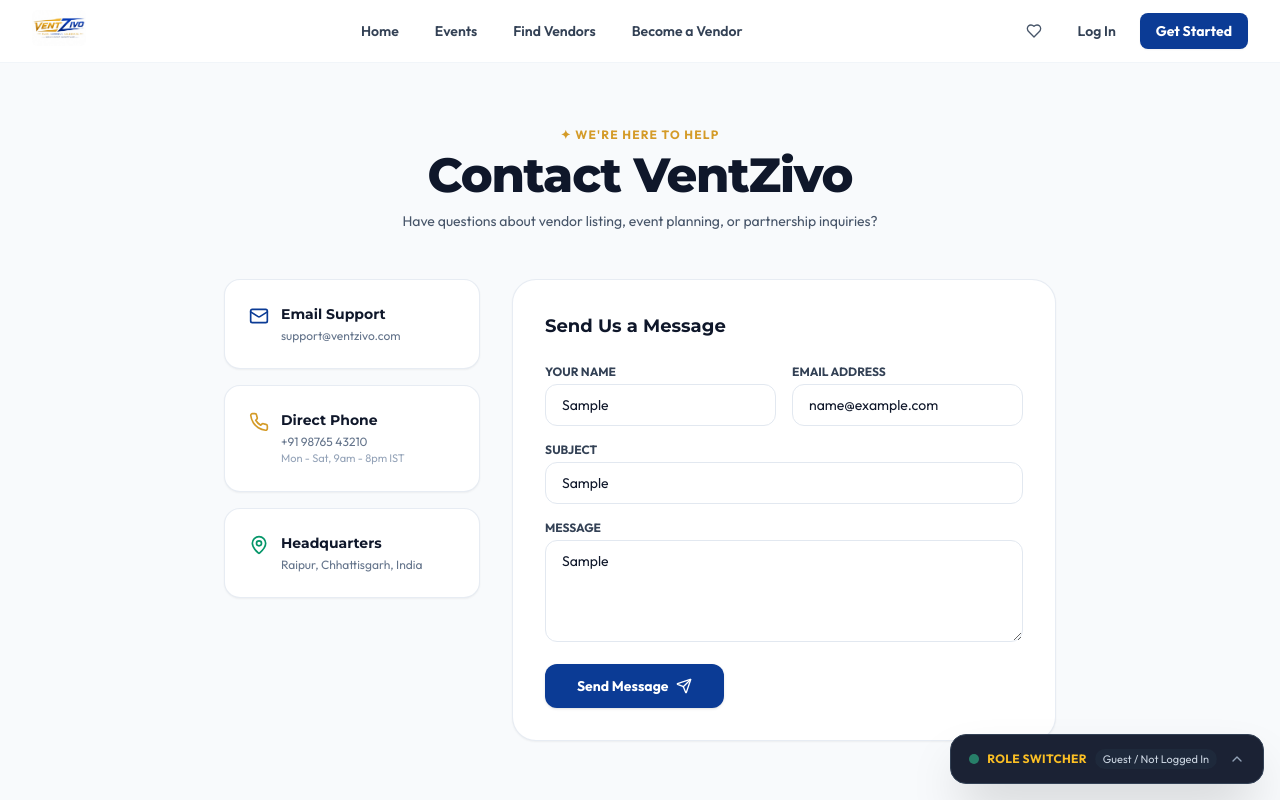
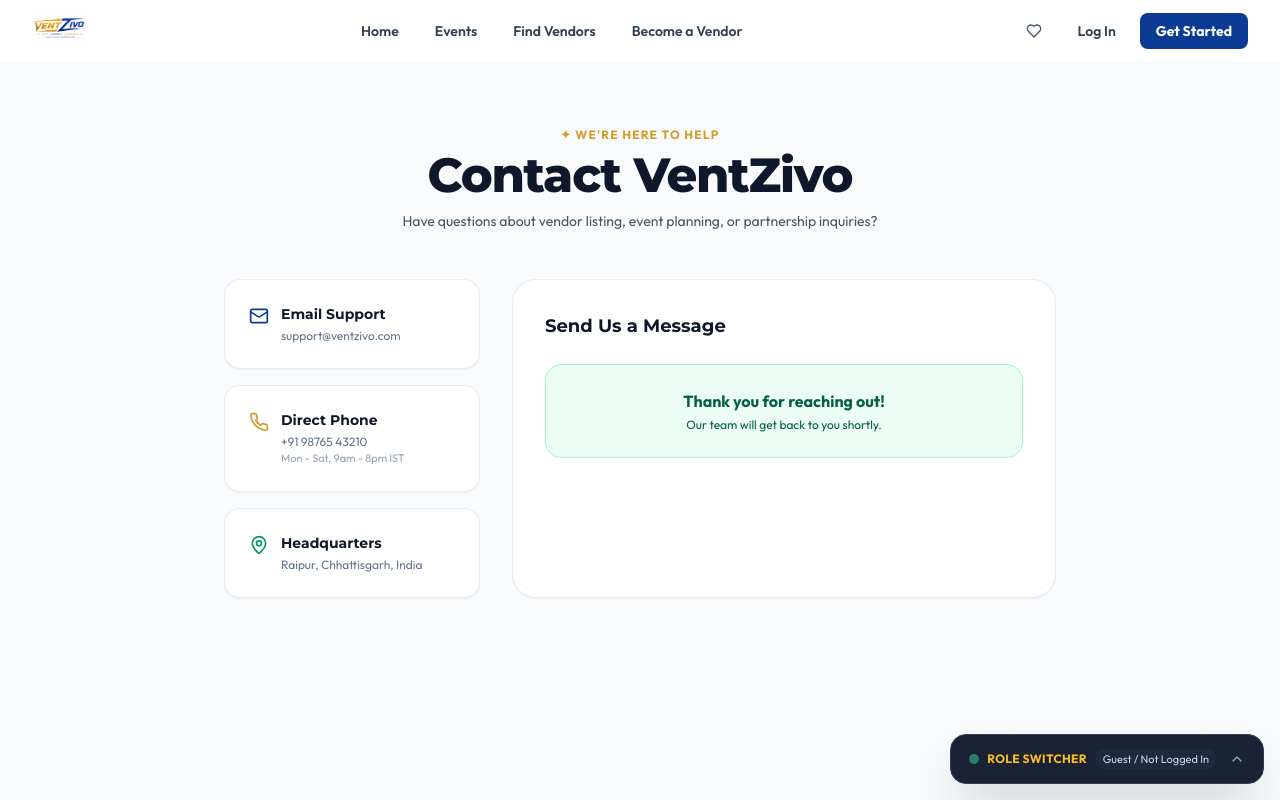
Before and after one commit to aadviksolutions/ventzivo, a Next.js app: page /contact in a window 1280 px wide. Both pictures are taken after typing "Sample", "name@example.com", "Sample", "Sample" into the empty fields and a click on the button "Send Message". Shown: the top 800 px of the page. Built offline with nearby package versions, Linux system fonts and the light colour scheme.

Commit message:
Fix contact page to use client component

```diff
--- a/src/app/contact/page.tsx
+++ b/src/app/contact/page.tsx
@@ -1,12 +1,16 @@
-import React from 'react';
+'use client';
+
+import React, { useState } from 'react';
 import { Mail, Phone, MapPin, Send } from 'lucide-react';
 
-export const metadata = {
-  title: 'Contact VentZivo — Support & Inquiries',
-  description: 'Get in touch with the VentZivo team for support, partnerships, or vendor onboarding.',
+export default function ContactPage() {
+  const [submitted, setSubmitted] = useState(false);
+
+  const handleSubmit = (e: React.FormEvent) => {
+    e.preventDefault();
+    setSubmitted(true);
   };
 
-export default function ContactPage() {
   return (
     <div className="bg-slate-50 min-h-screen py-16">
       <div className="max-w-4xl mx-auto px-4 sm:px-6 lg:px-8">
@@ -52,7 +56,14 @@
 
           <div className="md:col-span-2 bg-white rounded-3xl p-8 border border-slate-200/80 shadow-sm">
             <h3 className="font-bold text-lg text-slate-900 mb-6">Send Us a Message</h3>
-            <form className="space-y-4" onSubmit={(e) => { e.preventDefault(); alert('Thank you for reaching out! Our team will respond shortly.'); }}>
+
+            {submitted ? (
+              <div className="p-6 rounded-2xl bg-emerald-50 text-emerald-800 border border-emerald-200 text-center">
+                <p className="font-bold">Thank you for reaching out!</p>
+                <p className="text-xs mt-1">Our team will get back to you shortly.</p>
+              </div>
+            ) : (
+              <form className="space-y-4" onSubmit={handleSubmit}>
                 <div className="grid grid-cols-1 sm:grid-cols-2 gap-4">
                   <div>
                     <label className="block text-xs font-bold text-slate-700 uppercase mb-1">Your Name</label>
@@ -82,6 +93,7 @@
                   <Send className="w-4 h-4" />
                 </button>
               </form>
+            )}
           </div>
         </div>
       </div>
```
Lines whose indentation alone changed are shown as unchanged.
